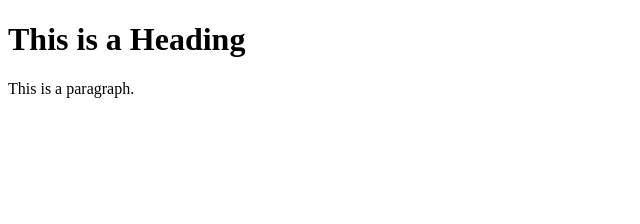
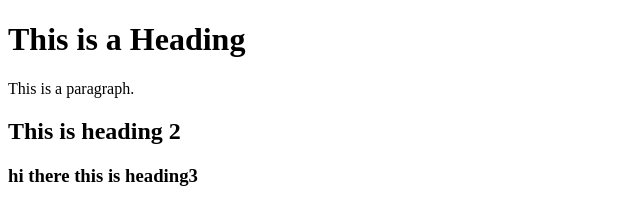
Before and after one commit to parvezmosharrf8/helloworld, a plain HTML site: page index.html in a window 1280 px wide. Shown: the whole page, without its empty margins (0-640 px from the left). Drawn offline with Linux system fonts and the light colour scheme.

Commit message:
added heading 3

```diff
--- a/index.html
+++ b/index.html
@@ -7,6 +7,10 @@
 
 <h1>This is a Heading</h1>
 <p>This is a paragraph.</p>
+<h2>This is heading 2
+</h2>
+<h3>hi there this is heading3
+</h3>
 
 </body>
 </html>
```
